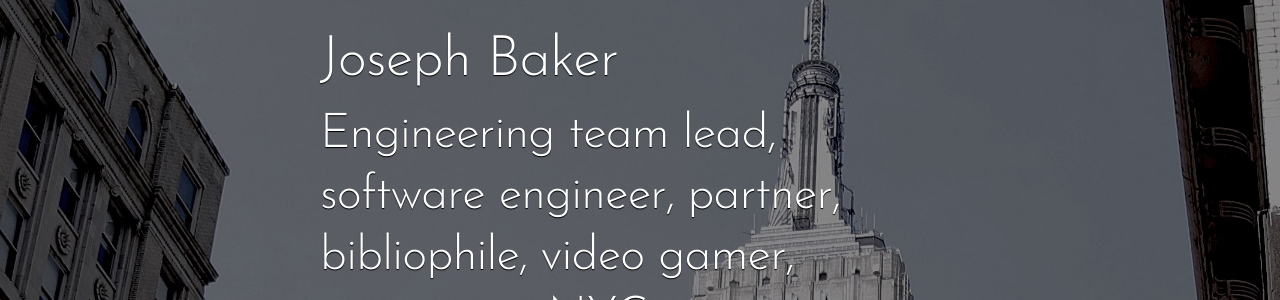
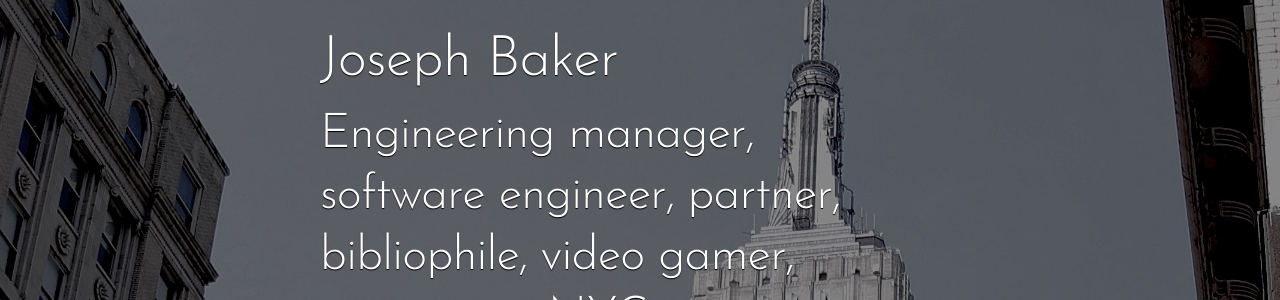
Before and after one commit to blatherwock/blatherwock.github.com, a Jekyll site: the page built from index.md, in a window 1280 px wide. Shown: the part 147-447 px from the top of the page. Built offline with Jekyll 4.4.1, drawn with Linux system fonts in a browser that asks for light colours.

Commit message:
Update job title

```diff
--- a/index.md
+++ b/index.md
@@ -8,7 +8,7 @@ Joseph Baker
 ============
 
 <h2>
-  <a onclick='toggleParagraphVisibility("current_work_desc")'>Engineering team lead</a>,
+  <a onclick='toggleParagraphVisibility("current_work_desc")'>Engineering manager</a>,
 </h2>
 <p id="current_work_desc">Currently at Hyperscience where I build software that automates office work and empowers workers to focus on what is important. I lead a global team of engineers along with QA, product, and design to ship new features every quarter.</p>
 
```
